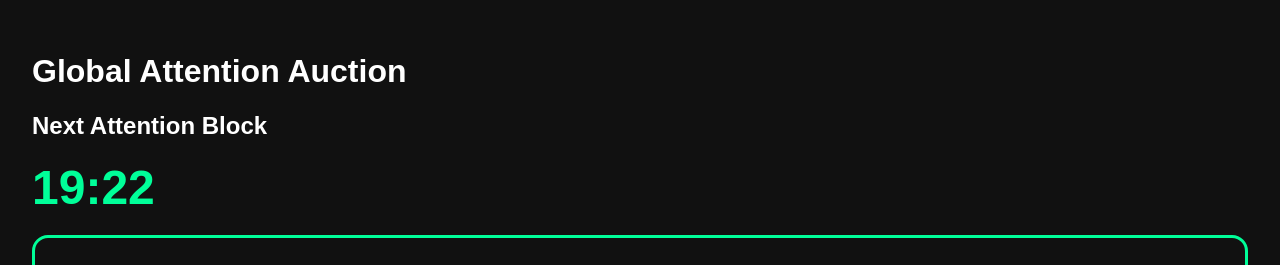
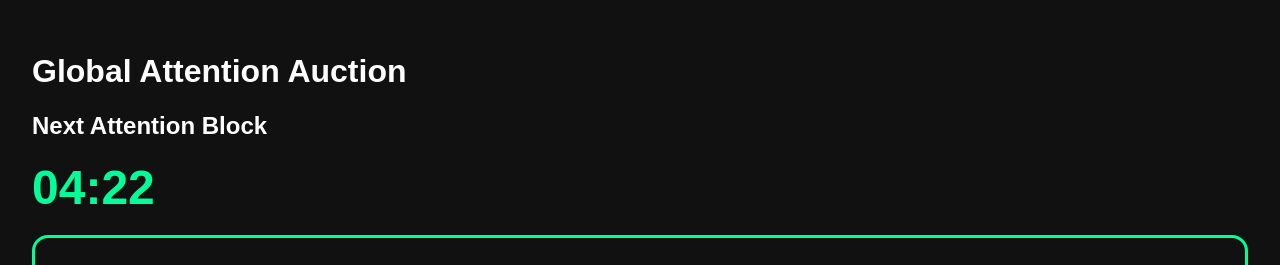
Before and after one commit to ceskam/Jukebox-Auction, a Next.js app in the folder apps/web/: page / in a window 1280 px wide. Shown: the top 265 px of the page. Built offline with nearby package versions, Linux system fonts and the light colour scheme; no server answers; the database is empty.

Commit message:
Fix countdown to current block end time

```diff
--- a/apps/web/app/page.tsx
+++ b/apps/web/app/page.tsx
@@ -27,7 +27,7 @@ export default async function HomePage() {
     <main style={{ padding: "2rem" }}>
       <h1>Global Attention Auction</h1>
 
-      <CountdownTimer endsAt={nextAuction.endsAt} />
+   <CountdownTimer endsAt={currentAuction.endsAt} />
 
       <AttentionDisplay
         title={attention?.title ?? ""}
```
